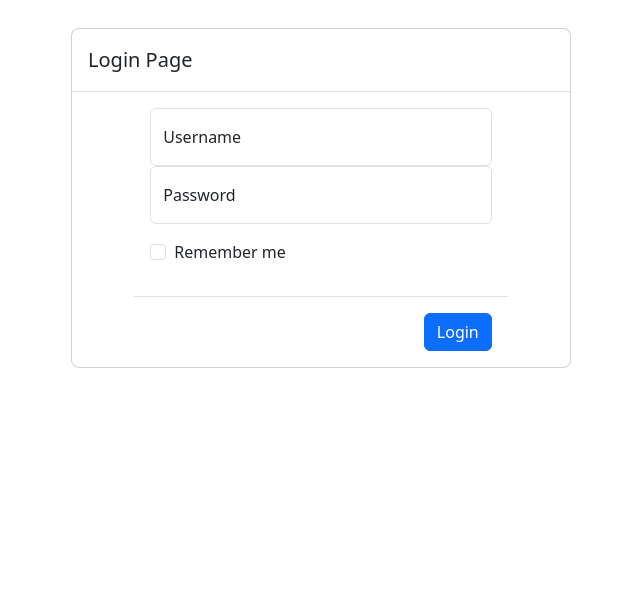
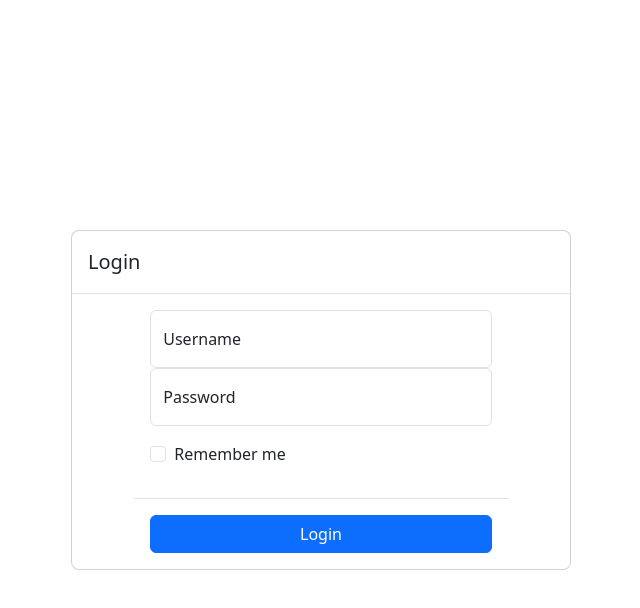
Before and after one commit to VictorPrado002/loginApp, a React (Vite) app: page /login in a window 1280 px wide. Shown: the top 608 px of the page, without its empty margins (319-959 px from the left). Built offline with nearby package versions, Linux system fonts and the light colour scheme.

Commit message:
feature: implement routes, login page

```diff
--- a/package.json
+++ b/package.json
@@ -12,6 +12,7 @@
   "dependencies": {
     "react": "^19.2.4",
     "react-dom": "^19.2.4",
+    "react-router-dom": "^7.18.0",
     "sweetalert2": "^11.26.25"
   },
   "devDependencies": {
--- a/src/UsersApp.jsx
+++ b/src/UsersApp.jsx
@@ -2,19 +2,24 @@ import { LoginPage } from "./auth/pages/LoginPage";
 import { UsersPage } from "./pages/UsersPage";
 import { Navbar } from "./components/layout/Navbar";
 import { useAuth } from "./auth/hooks/useAuth";
+import { Navigate, Route, Routes } from "react-router-dom";
+import { UserRoutes } from "./routes/UserRoutes";
 
 export const UsersApp = () => {
   const { login, handlerLogin, handlerLogout } = useAuth();
   return (
-    <>
+    <Routes>
       {login.isAuth ? (
-        <>
-          <Navbar login={login} handlerLogout={handlerLogout} />
-          <UsersPage />
+        <Route path="/*" element={<UserRoutes
+            login= {login}
+            handlerLogout={handlerLogout}/>}/>
+      ) : <>
+        <Route path="/login"
+          element={ <LoginPage
+            handlerLogin={handlerLogin} />}/>
+        <Route path="/*" element={<Navigate to="/login"/>}/>
         </>
-      ) : (
-        <LoginPage handlerLogin={handlerLogin} />
-      )}
-    </>
+      }
+    </Routes>
   );
 };
--- a/src/auth/hooks/useAuth.js
+++ b/src/auth/hooks/useAuth.js
@@ -1,6 +1,7 @@
 import { useReducer } from "react";
 import { loginReducer } from "../reducers/loginReducer";
 import Swal from "sweetalert2";
+import { loginUser } from "../services/authService";
 
 const initialLogin =JSON.parse(sessionStorage.getItem('login')) ||{
   isAuth:false,
@@ -10,7 +11,8 @@ const initialLogin =JSON.parse(sessionStorage.getItem('login')) ||{
 export const useAuth = () =>{
     const [login,dispatch]=useReducer(loginReducer,initialLogin);
   const handlerLogin =({username,password})=>{
-    if (username === "admin" && password === "12345") {
+    const isLogin =loginUser({username,password});
+    if (isLogin) {
       const user ={username:"admin"}
 
       dispatch({
--- a/src/auth/pages/LoginPage.jsx
+++ b/src/auth/pages/LoginPage.jsx
@@ -36,11 +36,11 @@ export const LoginPage = ({ handlerLogin }) => {
 
   return (
     <>
-      <div className="modal" tabIndex="-1" style={{ display: "block" }}>
-        <div className="modal-dialog">
+      <div className="modal show d-block" tabIndex="-1" >
+        <div className="modal-dialog modal-dialog-centered">
           <div className="modal-content">
-            <div className="modal-header">
-              <h5 className="modal-title">Login Page</h5>
+            <div className="modal-header ">
+              <h5 className="modal-title text-center ">Login </h5>
             </div>
             <form className="form-signin m-auto w-75 " onSubmit={onSubmit}>
               <div className="modal-body">
@@ -70,13 +70,17 @@ export const LoginPage = ({ handlerLogin }) => {
                   <input
                     className="form-check-input"
                     type="checkbox"
-                    value="remember-me"
+                    value={true}
+                    name="remember"
+                    onChange={()=>{
+                      console.log(event.target.value)
+                    }}
                   />
                   <label className="form-check-label">Remember me</label>
                 </div>
               </div>
               <div className="modal-footer">
-                <button type="submit" className="btn btn-primary">
+                <button type="submit" className="btn btn-primary w-100">
                   Login
                 </button>
               </div>
--- /dev/null
+++ b/src/auth/services/authService.js
@@ -0,0 +1,3 @@
+export const loginUser =(userLogin)=>{
+    return (userLogin.username === "admin" && userLogin.password === "12345");
+}
--- a/src/main.jsx
+++ b/src/main.jsx
@@ -1,12 +1,15 @@
-import { StrictMode } from 'react'
-import { createRoot } from 'react-dom/client'
-import { UsersApp } from './UsersApp'
-import { LoginPage } from './auth/pages/LoginPage'
+import { StrictMode } from "react";
+import { createRoot } from "react-dom/client";
+import { UsersApp } from "./UsersApp";
+import { LoginPage } from "./auth/pages/LoginPage";
 import "./styles.css";
-import { UsersPage } from './pages/UsersPage';
+import { UsersPage } from "./pages/UsersPage";
+import { BrowserRouter } from "react-router-dom";
 
-createRoot(document.getElementById('root')).render(
+createRoot(document.getElementById("root")).render(
   <StrictMode>
-    <UsersApp/>
+    <BrowserRouter>
+      <UsersApp />
+    </BrowserRouter>
   </StrictMode>,
-)
+);
--- /dev/null
+++ b/src/routes/UserRoutes.jsx
@@ -0,0 +1,15 @@
+import { Navigate, Route, Routes } from "react-router-dom"
+import { UsersPage } from "../pages/UsersPage"
+import { Navbar } from "../components/layout/Navbar"
+
+export const UserRoutes = ({login,handlerLogout}) =>{
+    return  (
+        <>
+        <Navbar login={login} handlerLogout={handlerLogout} />
+        <Routes>
+            <Route path="users" element={<UsersPage />}/>
+            <Route path="/" element={<Navigate to ="/users" />}/>
+        </Routes>
+        </>
+    )
+}
```
Also changed, not shown: 1 other file (tests, documents, lock files or other folders).
